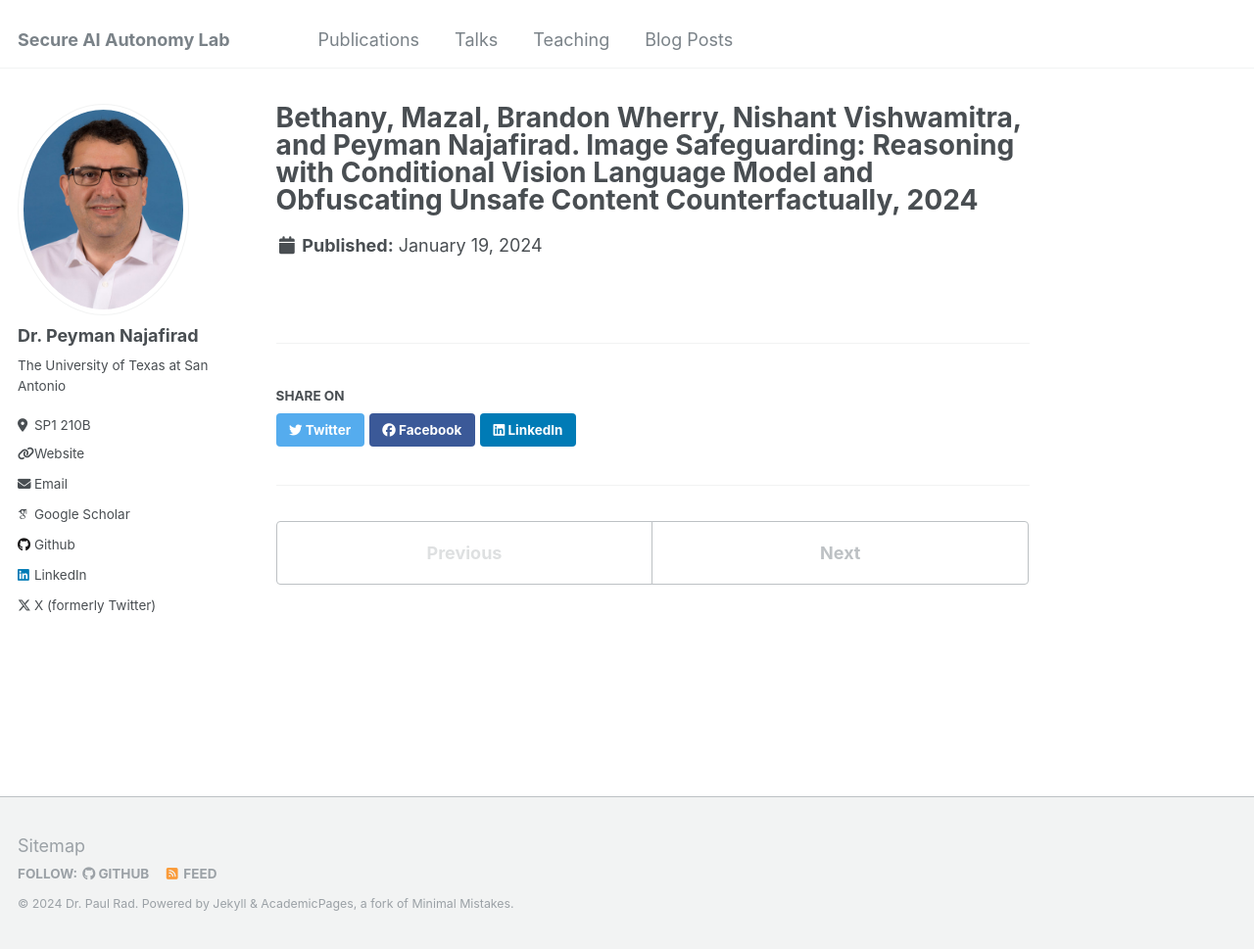
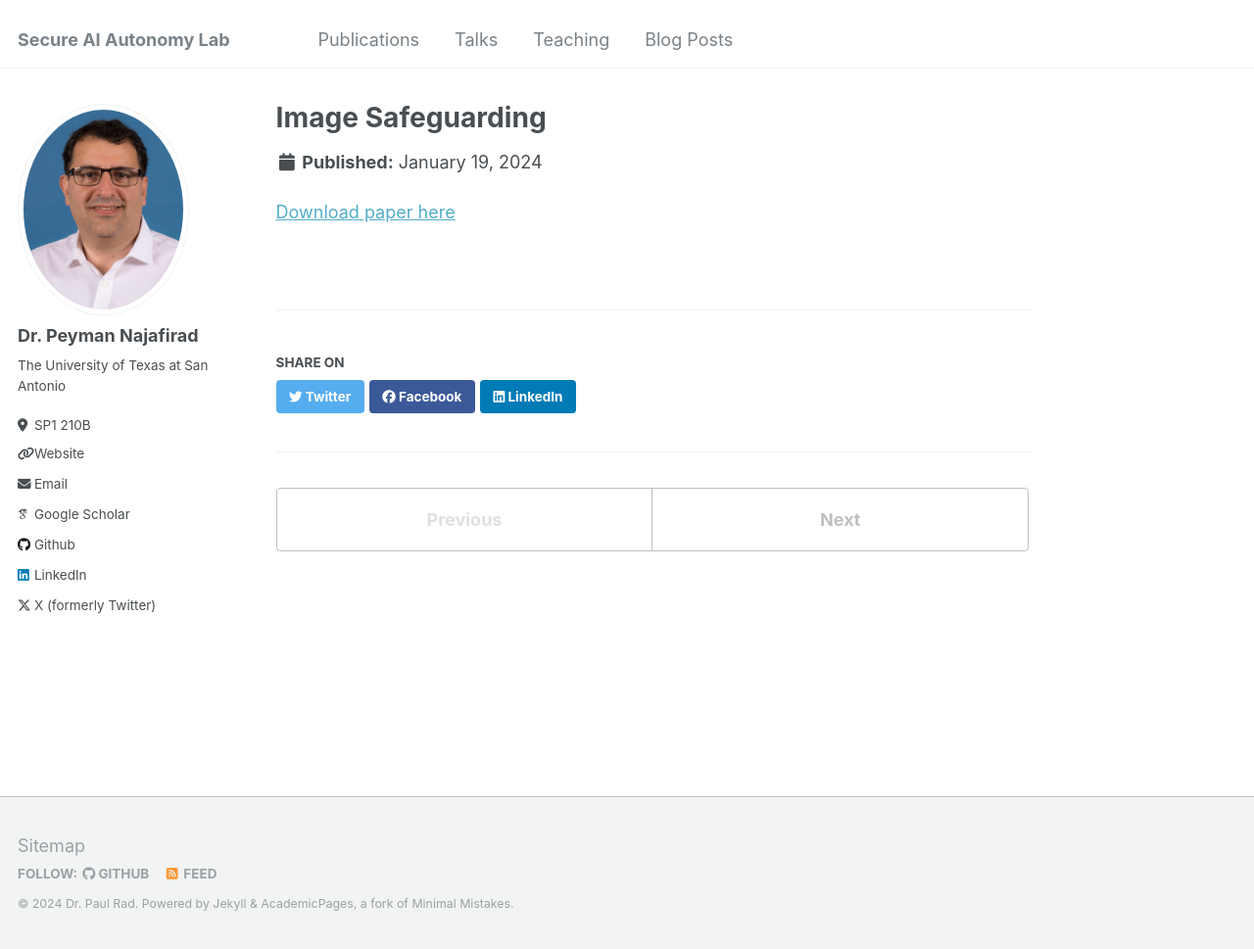
Before and after one commit to vohongthinh2011/PeymanNajafirad, a Jekyll site: the page built from _publications/2024-01-19-Image-Safeguarding.md, in a window 1280 px wide and 969 px high. Shown: the whole window at 98% size. Built offline with Jekyll 4.4.1, drawn with Linux system fonts in a browser that asks for light colours; some web fonts are replaced; part of the change alters nothing that is shown.

Commit message:
Update 2024-01-19-Image-Safeguarding.md

```diff
--- a/_publications/2024-01-19-Image-Safeguarding.md
+++ b/_publications/2024-01-19-Image-Safeguarding.md
@@ -1,12 +1,14 @@
 ---
- title: "Bethany, Mazal, Brandon Wherry, Nishant Vishwamitra, and Peyman Najafirad. Image Safeguarding: Reasoning with Conditional Vision Language Model and Obfuscating Unsafe Content Counterfactually, 2024"
+# title: "Bethany, Mazal, Brandon Wherry, Nishant Vishwamitra, and Peyman Najafirad. Image Safeguarding: Reasoning with Conditional Vision Language Model and Obfuscating Unsafe Content Counterfactually, 2024"
 # collection: publications
 # permalink: /publication/2024-01-19-Image-Safeguarding
 # excerpt: 'Keywords:  Image Safeguarding'
 # date: 2024-01-19
 # venue: 'arXiv'
-paperurl: 'https://arxiv.org/pdf/2401.11035'
+# paperurl: 'https://arxiv.org/pdf/2401.11035'
 # citation: 'Mohammad Saif Wajid, Hugo Terashima-Marin, Peyman Najafirad, Santiago Enrique Conant Pablos, Mohd Anas Wajid
 
-# Keywords: Digital Twin; Smart District; Artificial Intelligence; Knowledge Graph; Dense Captioning'
+ Keywords: 'Bethany, Mazal, Brandon Wherry, Nishant Vishwamitra, and Peyman Najafirad. Image Safeguarding: Reasoning with Conditional Vision Language Model and Obfuscating Unsafe Content Counterfactually, 2024'
 ---
+
+[Download paper here](https://arxiv.org/pdf/2401.09407)
```
